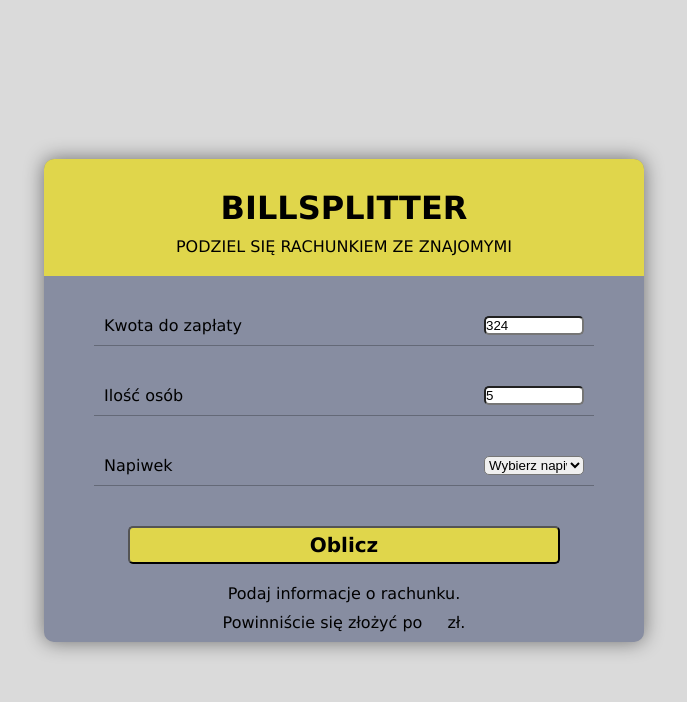
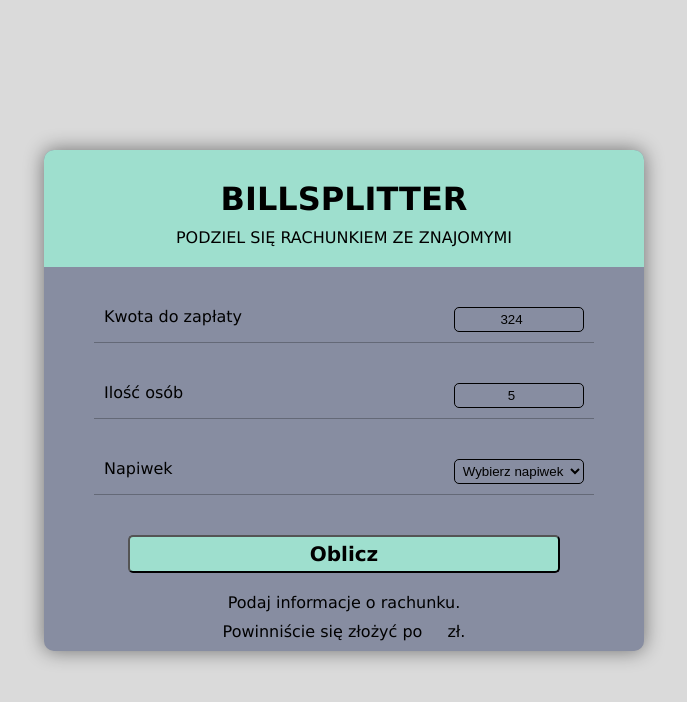
Before and after one commit to p6te/bill-splitter, a plain HTML site: page index.html in a window 1280 px wide. Shown: the whole page, without its empty margins (296-983 px from the left). Drawn offline with Linux system fonts and the light colour scheme.

Commit message:
style update

```diff
--- a/style.css
+++ b/style.css
@@ -23,7 +23,7 @@ body {
   border-radius: 10px;
 }
 header {
-  background-color: #e0d64b;
+  background-color: #9edfce;
   border-radius: 10px 10px 0px 0;
   padding: 10px;
 }
@@ -41,8 +41,13 @@ section label{
     justify-content: space-between;
 }
 input, select{
-    width: 100px;
+    width: 130px;
+    height: 25px;
     border-radius: 5px;
+    background: none;
+    border: 1px solid rgb(0, 0, 0);
+    text-align: center;
+
 
 }
 footer {
@@ -57,7 +62,7 @@ footer *{
 }
 footer button{
     width: 90%;
-    background-color: #e0d64b;
+    background-color: #9edfce;
     padding: 5px;
     border-radius: 5px;
     font-size: 20px;
@@ -66,7 +71,7 @@ footer button{
     transition:  200ms;
 }
 footer button:hover{
-    background-color: #fff458;
+    background-color: #8cc4b5;
     transition:  200ms;
     cursor: pointer;
 }
```
